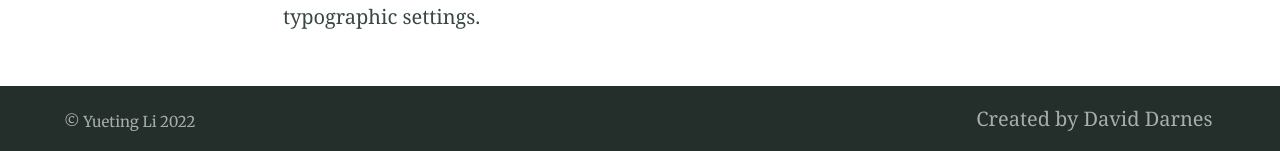
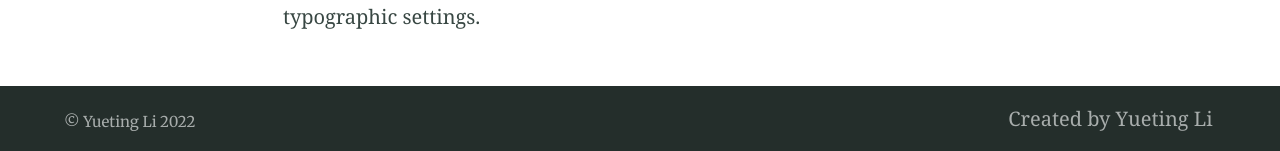
Before and after one commit to Li-Yueting/alembic, a Jekyll site: the page built from index.md, in a window 1280 px wide and 900 px high, scrolled down 4872 px. Shown: the part 746-897 px from the top of the window. Built offline with Jekyll 4.4.1, drawn with Linux system fonts in a browser that asks for light colours.

Commit message:
Update _config.yml

```diff
--- a/_config.yml
+++ b/_config.yml
@@ -44,10 +44,8 @@ author: DavidDarnes # jekyll-seo-tag > default author
 social: # jekyll-seo-tag > social overrides
   name: David Darnes # jekyll-seo-tag > real name
   links:  # jekyll-seo-tag > social aliases (sameAs)
-    - https://twitter.com/DavidDarnes
-    - https://www.facebook.com/daviddarnes
-    - https://www.linkedin.com/in/daviddarnes
-    - https://github.com/daviddarnes
+    - https://www.linkedin.com/in/yuetingli/
+    - https://github.com/Li-Yueting
 # markdown: CommonMark # Markdown parse settings, CommonMark performs slightly better an others in build time
 # commonmark:
   # options: ["SMART", "FOOTNOTES"]
@@ -135,8 +133,8 @@ navigation_header:
   url: https://github.com/daviddarnes/alembic
 
 navigation_footer:
-- title: Created by David Darnes
-  url: https://darn.es
+- title: Created by Yueting Li
+  url: https://www.linkedin.com/in/yuetingli/
 
 social_links: # Appears in sidebar. Set the urls then uncomment and comment out as desired
   LinkedIn: https://www.linkedin.com/in/yuetingli/
```
